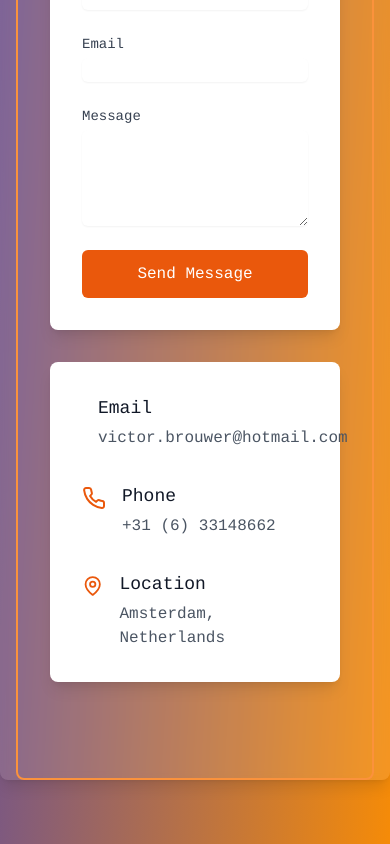
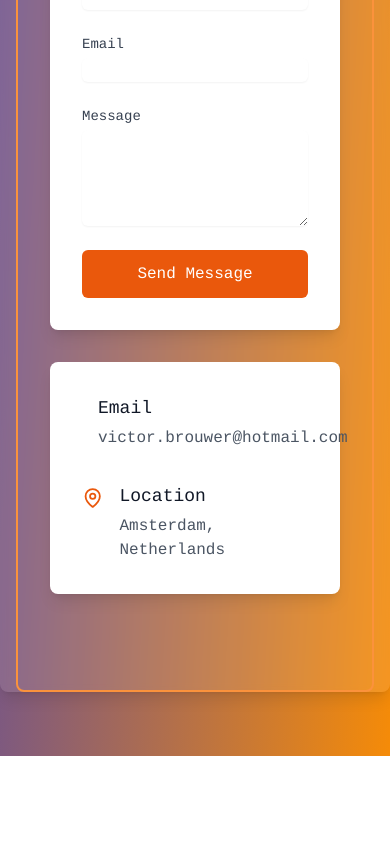
Before and after one commit to VictorBrouwer/VictorBrouwer..github.io, a React (Vite) app: page / in a window 390 px wide. Shown: the part 5943-6787 px from the top of the page. After the commit the page ends 6699 px from the top, so only its background shows below. Built offline with nearby package versions, Linux system fonts and the light colour scheme.

Commit message:
deleted phone number

```diff
--- a/src/components/Contact.tsx
+++ b/src/components/Contact.tsx
@@ -61,13 +61,6 @@ const Contact = () => {
                 </div>
               </div>
               <div className="flex items-start">
-                <Phone className="w-6 h-6 text-orange-600 mt-1" />
-                <div className="ml-4">
-                  <h3 className="text-lg font-medium text-gray-900">Phone</h3>
-                  <p className="mt-1 text-gray-600">+31 (6) 33148662</p>
-                </div>
-              </div>
-              <div className="flex items-start">
                 <MapPin className="w-6 h-6 text-orange-600 mt-1" />
                 <div className="ml-4">
                   <h3 className="text-lg font-medium text-gray-900">Location</h3>
--- a/vite.config.ts
+++ b/vite.config.ts
@@ -1,5 +1,7 @@
 import { defineConfig } from 'vite';
 import react from '@vitejs/plugin-react';
+import { copyFileSync, existsSync } from 'fs';
+import { resolve } from 'path';
 
 // https://vitejs.dev/config/
 export default defineConfig({
@@ -12,4 +14,19 @@ export default defineConfig({
   optimizeDeps: {
     exclude: ['lucide-react'],
   },
+  buildEnd() {
+    const cnameSource = resolve('CNAME'); // Path to the CNAME file in your root directory
+    const cnameTarget = resolve('dist', 'CNAME'); // Path to the CNAME file in the build output directory
+
+    if (existsSync(cnameSource)) {
+      try {
+        copyFileSync(cnameSource, cnameTarget);
+        console.log('CNAME file successfully copied to dist!');
+      } catch (error) {
+        console.error('Failed to copy CNAME file:', error);
+      }
+    } else {
+      console.warn('CNAME file does not exist. Skipping copy step.');
+    }
+  },
 });
```
